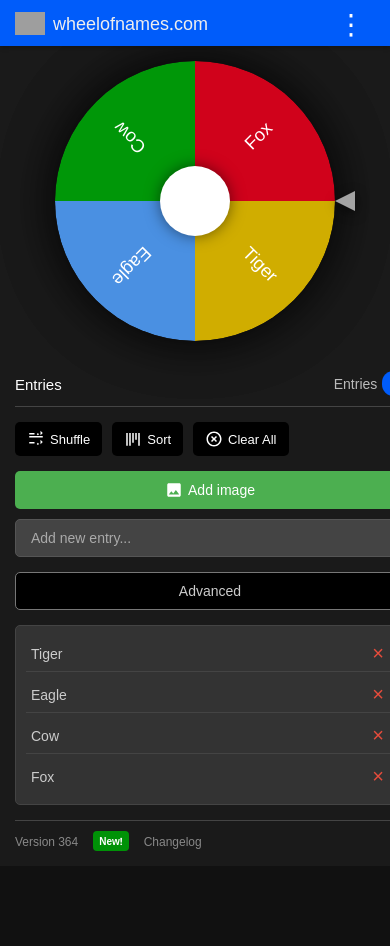
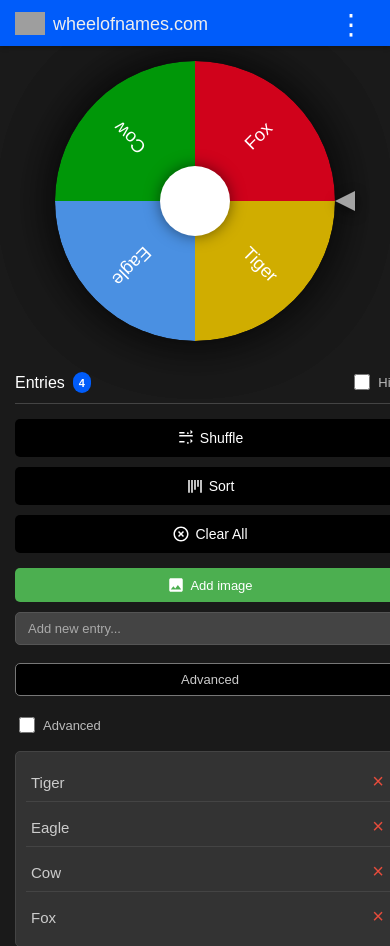
Before and after one commit to MrrBlackHat/godofwheel, a plain HTML site: page index.html in a window 390 px wide. Shown: the top 946 px of the page. Before the commit the page ends 866 px from the top, so only its background shows below. Drawn offline with Linux system fonts and the light colour scheme; grey boxes are pictures that could not be loaded; a web font is replaced by a local one.

Commit message:
Update index.html

```diff
--- a/index.html
+++ b/index.html
@@ -239,7 +239,7 @@ body {
 
 .sidebar-header {
     display: flex;
-    justify-content: space-between;
+    justify-content: space-between; /* Space out title and hide checkbox */
     align-items: center;
     margin-bottom: 15px;
     padding-bottom: 10px;
@@ -251,25 +251,39 @@ body {
     margin: 0;
     color: #fff;
     font-weight: normal;
+    display: flex; /* Allow "Entries" and count to be side-by-side */
+    align-items: center;
+    gap: 8px; /* Space between "Entries" and the count */
 }
 
-.sidebar-header .entries-count {
-    font-size: 14px;
-    color: #bbb;
-    display: flex;
-    align-items: center;
-    gap: 5px;
+.sidebar-header .entries-count { /* This rule is now effectively for the span inside h2 */
+    display: none; /* Hide the old entries count, it's now inside H2 */
 }
 
-.sidebar-header .entries-count span {
+.sidebar-header h2 span { /* Style for the count number inside h2 */
     background-color: #005cfa;
     color: #fff;
     padding: 4px 8px;
     border-radius: 12px;
     font-weight: bold;
     font-size: 12px;
-    margin-left: 0;
 }
+
+.hide-checkbox-container {
+    display: flex;
+    align-items: center;
+    gap: 5px; /* Space between checkbox and text */
+    font-size: 14px;
+    color: #bbb;
+    cursor: pointer;
+}
+
+.hide-checkbox-container input[type="checkbox"] {
+    width: 16px;
+    height: 16px;
+    accent-color: var(--accent-yellow); /* Style the checkbox itself */
+}
+
 
 .sidebar-controls {
     display: flex;
@@ -290,6 +304,9 @@ body {
     display: flex;
     align-items: center;
     gap: 5px;
+    flex: 1 1 auto; /* Allow buttons to grow and shrink, but not collapse */
+    min-width: 90px; /* Ensure buttons don't get too small */
+    justify-content: center; /* Center content in button */
 }
 
 .sidebar-controls button svg {
@@ -339,6 +356,8 @@ body {
     width: 100%;
     box-sizing: border-box;
     flex-wrap: wrap; /* Allow wrapping of items if space is tight */
+    /* NEW: Align items to start for cleaner wrapping */
+    align-items: flex-start;
 }
 
 .sidebar-input-field {
@@ -376,6 +395,25 @@ body {
 
 .sidebar-input-group .input-advanced:hover {
     background: var(--button-bg-dark-hover);
+}
+
+/* NEW: Styles for the "Advanced" checkbox label when it's inside input-advanced-container */
+.input-advanced-container .checkbox-label {
+    display: flex;
+    align-items: center;
+    gap: 5px;
+    font-size: 14px;
+    color: #bbb;
+    cursor: pointer;
+    width: 100%; /* Take full width when it wraps */
+    margin-top: 5px; /* Space from the input/button above */
+    box-sizing: border-box;
+}
+
+.input-advanced-container .checkbox-label input[type="checkbox"] {
+    width: 16px;
+    height: 16px;
+    accent-color: var(--accent-yellow);
 }
 
 .sidebar-entry-list {
@@ -807,6 +845,10 @@ body {
     .kebab-menu-icon {
         display: block;
     }
+
+    .sidebar-controls button {
+        flex: 1 1 30%; /* Allow 3 buttons per row if space, or 2, then 1 */
+    }
 }
 
 @media (max-width: 768px) { /* Smaller mobile devices */
@@ -823,6 +865,8 @@ body {
         border-top: 10px solid transparent;
         border-bottom: 10px solid transparent;
         border-right: 20px solid #a3a3a3; /* Smaller pointer for very small screens */
+        right: 0; /* Keep it on the right */
+        transform: translateY(-50%) translateX(100%); /* Keep it pointing left from the right edge */
     }
     .center-circle {
         width: 70px;
@@ -830,31 +874,54 @@ body {
         font-size: 13px;
     }
     .sidebar-header h2 {
-        font-size: 15px;
+        font-size: 16px; /* Slightly smaller header title */
+    }
+    .sidebar-header h2 span {
+        padding: 3px 6px; /* Slightly smaller count badge */
+        font-size: 11px;
+    }
+    .hide-checkbox-container {
+        font-size: 13px; /* Smaller "Hide" text */
     }
     .sidebar-controls button {
+        flex: 1 1 45%; /* Allow 2 buttons per row for most small phones */
+    }
+    /* Input field and advanced button handling on very small screens */
+    .sidebar-input-group .add-image-button {
         padding: 8px 12px;
         font-size: 13px;
     }
     .sidebar-input-field {
-        font-size: 14px;
+        font-size: 13px;
+        padding: 8px 12px;
     }
-    .sidebar-entry-item {
-        font-size: 14px;
-        padding: 6px 5px;
+    .sidebar-input-group .input-advanced {
+        font-size: 13px;
+        padding: 8px 12px;
+    }
+    .input-advanced-container .checkbox-label {
+        font-size: 13px;
     }
 }
 
 @media (max-width: 480px) { /* Extra small mobile devices - Stack input and button */
     .input-advanced-container {
         flex-direction: column; /* Stack input and button vertically */
+        align-items: stretch; /* Stretch items to fill container */
     }
-    .sidebar-input-field {
+    .sidebar-input-field,
+    .sidebar-input-group .input-advanced {
         width: 100%; /* Take full width when stacked */
+        margin-top: 0; /* Reset margin if already set for horizontal */
     }
     .sidebar-input-group .input-advanced {
-        width: 100%; /* Take full width when stacked */
-        margin-top: 5px; /* Add a little space when stacked */
+        margin-top: 8px; /* Space between input and button when stacked */
+    }
+    .input-advanced-container .checkbox-label {
+        margin-top: 8px; /* Space between button and checkbox when stacked */
+    }
+    .sidebar-controls button {
+        flex: 1 1 100%; /* Make each button take full width */
     }
 }
 
@@ -973,8 +1040,10 @@ body {
     <div class="sidebar">
         <div class="sidebar-top">
             <div class="sidebar-header">
-                <h2>Entries</h2>
-                <div class="entries-count">Entries <span id="entriesCount">4</span></div>
+                <h2>Entries <span id="entriesCount">4</span></h2> <label class="hide-checkbox-container">
+                    <input type="checkbox" id="hideEntriesCheckbox">
+                    Hide
+                </label>
             </div>
 
             <div class="sidebar-controls">
@@ -1004,6 +1073,10 @@ body {
                 <div class="input-advanced-container">
                     <input type="text" id="newName" class="sidebar-input-field" placeholder="Add new entry..." onkeydown="if(event.key === 'Enter') addName()">
                     <button class="input-advanced">Advanced</button>
+                    <label class="checkbox-label">
+                        <input type="checkbox" id="advancedCheckbox">
+                        Advanced
+                    </label>
                 </div>
             </div>
 
@@ -1042,6 +1115,7 @@ const messageBoxTitle = document.getElementById("messageBoxTitle");
 const messageBoxContent = document.getElementById("messageBoxContent");
 const messageBoxActions = document.getElementById("messageBoxActions");
 const mobileNavDropdown = document.getElementById("mobileNavDropdown");
+const hideEntriesCheckbox = document.getElementById("hideEntriesCheckbox");
 
 
 function resizeWheel() {
@@ -1059,6 +1133,7 @@ function initialize() {
     resizeWheel();
     drawWheel();
     updateNameList();
+    toggleEntriesVisibility(); // Call this to set initial visibility based on checkbox state
 }
 
 // Update the name list display
@@ -1384,6 +1459,22 @@ document.addEventListener('click', (event) => {
     }
 });
 
+// Function to toggle the visibility of the entries list and controls
+function toggleEntriesVisibility() {
+    if (hideEntriesCheckbox.checked) {
+        nameListEl.style.display = "none";
+        document.querySelector('.sidebar-input-group').style.display = "none";
+        document.querySelector('.sidebar-controls').style.display = "none";
+    } else {
+        nameListEl.style.display = "flex"; // Revert to flex for list items
+        document.querySelector('.sidebar-input-group').style.display = "flex"; // Revert to flex
+        document.querySelector('.sidebar-controls').style.display = "flex"; // Revert to flex
+    }
+}
+
+// Add event listener to the hide checkbox
+hideEntriesCheckbox.addEventListener('change', toggleEntriesVisibility);
+
 
 // Call initialize when the DOM is fully loaded
 document.addEventListener('DOMContentLoaded', initialize);
```
